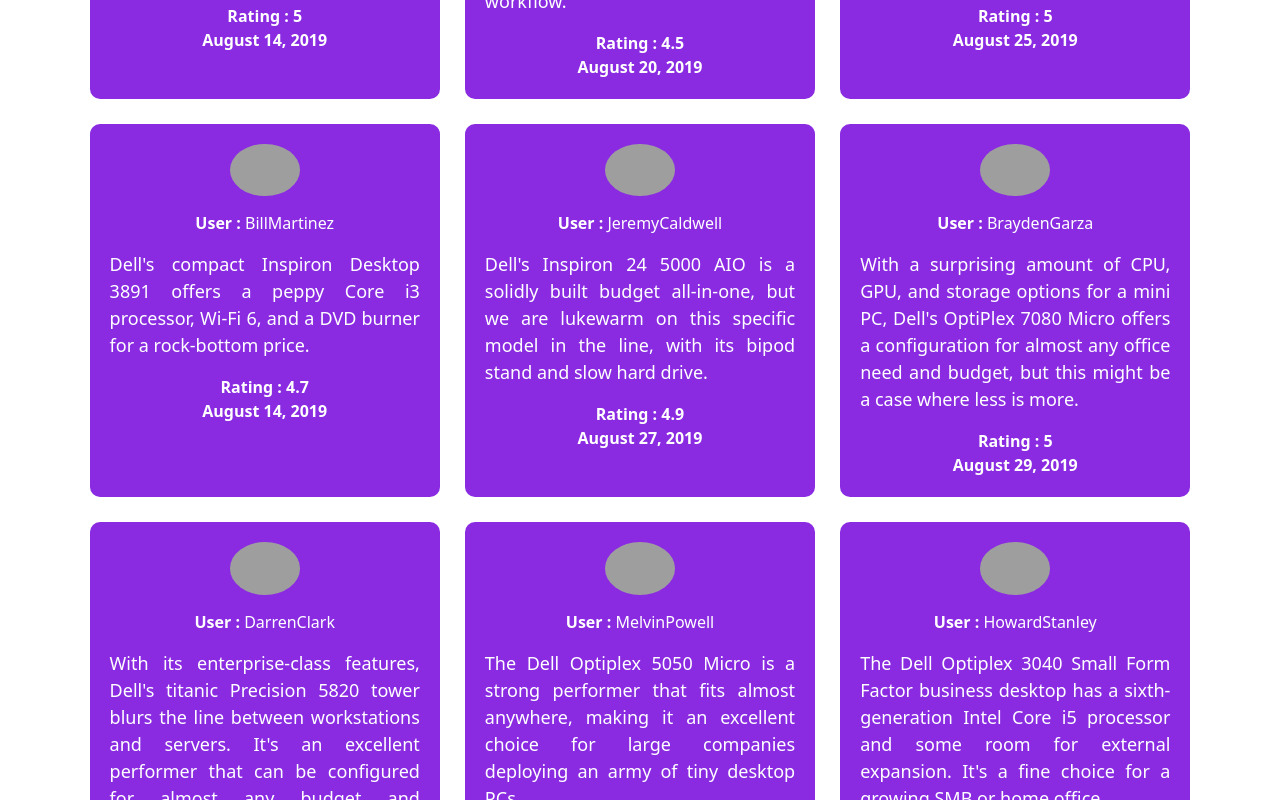
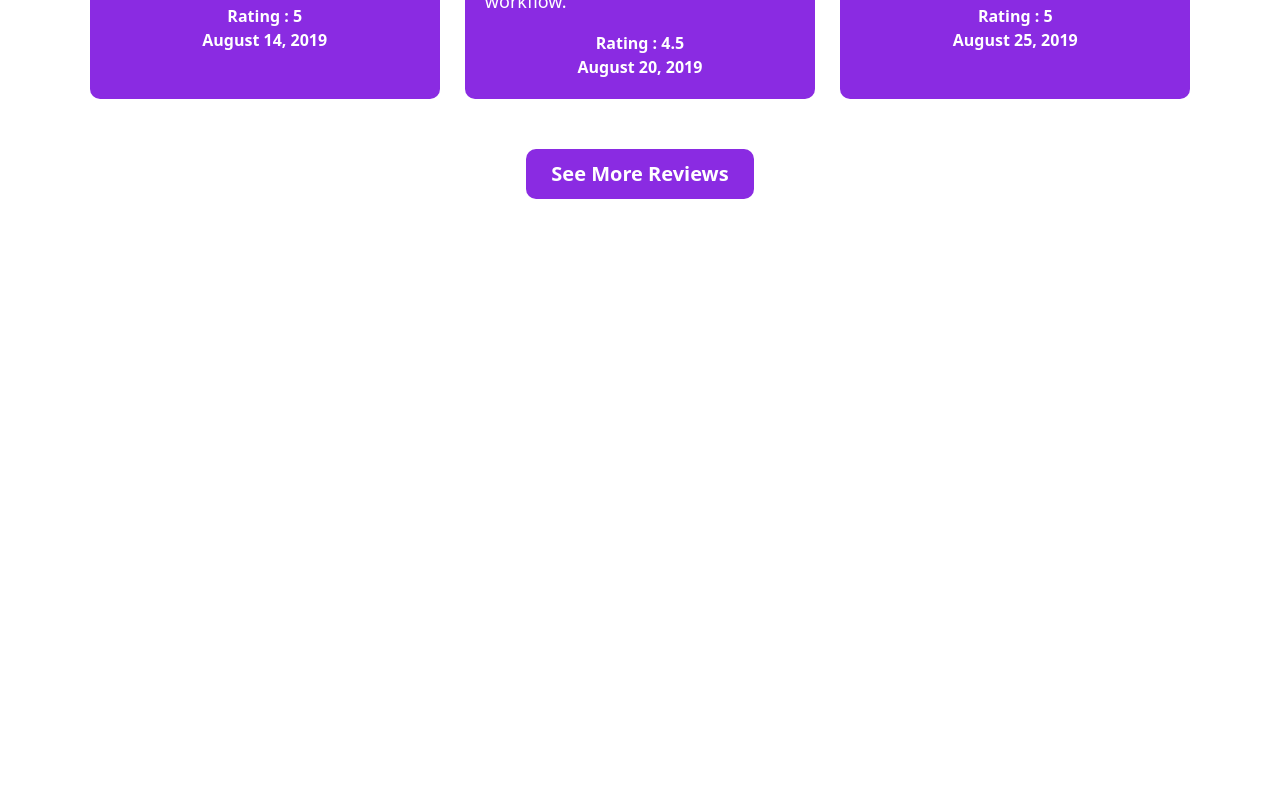
Before and after one commit to khanmdsohel02/dell-pc-theno, a React (Create React App) app: page / in a window 1280 px wide. Shown: the part 1140-1940 px from the top of the page. After the commit the page ends 1379 px from the top, so only its background shows below. Built offline with nearby package versions, Linux system fonts and the light colour scheme; grey boxes are pictures that could not be loaded.

Commit message:
use slice for showing three out of five products in a section

```diff
--- a/src/components/home/Home.js
+++ b/src/components/home/Home.js
@@ -29,7 +29,7 @@
        < h1 className = 'title' > Customer Reviews </h1>
         < div className = "client-reviews">
       {
-              reviews.map(review => <Review
+              reviews.slice(0, 3).map(review => <Review
                             key={review.id}
                       review={review}>
                       </Review>)
```
